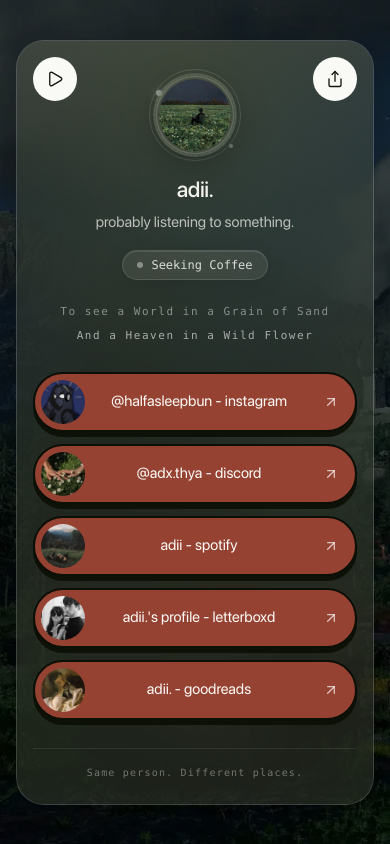
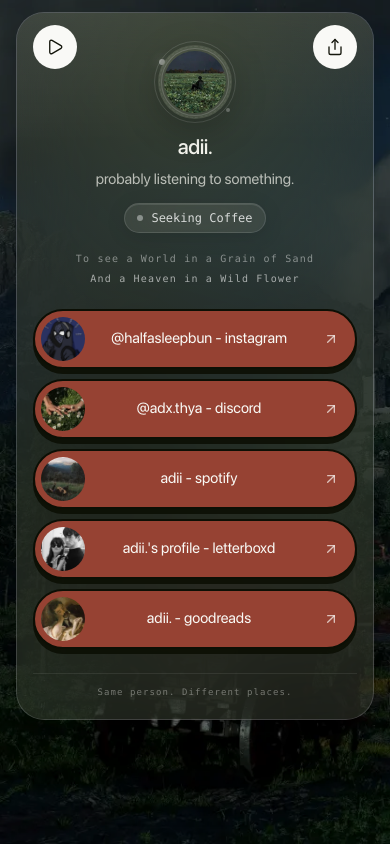
Before and after one commit to adxthya/adithya-link, a Next.js app: page / in a window 390 px wide. Built offline with nearby package versions, Linux system fonts and the light colour scheme.

Commit message:
Refine home layout for small screens

```diff
--- a/app/page.jsx
+++ b/app/page.jsx
@@ -6,7 +6,7 @@ import { links } from "./links";
 
 export default function Home() {
   return (
-    <main className="relative flex h-dvh w-full flex-col items-center justify-center overflow-hidden bg-background px-4 py-8 sm:py-0">
+<main className="relative flex min-h-screen w-full flex-col items-center justify-start overflow-x-hidden bg-background px-4 py-3 sm:h-screen sm:justify-center sm:overflow-hidden sm:py-6">
       {/* Background */}
       <div
         className="absolute inset-0 bg-cover bg-center"
@@ -15,10 +15,7 @@ export default function Home() {
       />
 
       {/* Background overlay */}
-      <div
-        className="absolute inset-0 bg-black/30"
-        aria-hidden="true"
-      />
+      <div className="absolute inset-0 bg-black/30" aria-hidden="true" />
 
       {/* Glass card */}
       <div className="relative z-10 w-full max-w-lg overflow-hidden rounded-[28px] border border-white/[0.16] bg-white/[0.08] shadow-[0_24px_80px_rgba(0,0,0,0.28)] backdrop-blur-2xl">
@@ -30,7 +27,7 @@ export default function Home() {
 
         {/* Glass reflection */}
         <div
-          className="pointer-events-none absolute inset-x-0 top-0 h-40 bg-gradient-to-b from-white/[0.08] to-transparent"
+          className="pointer-events-none absolute inset-x-0 top-0 h-32 bg-gradient-to-b from-white/[0.08] to-transparent sm:h-40"
           aria-hidden="true"
         />
 
@@ -40,7 +37,7 @@ export default function Home() {
           aria-hidden="true"
         />
 
-        <div className="relative z-10 flex flex-col px-4 pb-6 pt-4 sm:px-5 sm:pb-10 sm:pt-6">
+        <div className="relative z-10 flex flex-col px-4 pb-5 pt-3 min-[700px]:pb-8 min-[700px]:pt-5 sm:px-5">
           {/* Header controls */}
           <div className="flex items-start justify-between">
             <MusicButton />
@@ -48,33 +45,33 @@ export default function Home() {
           </div>
 
           {/* Profile */}
-          <header className="-mt-8 flex flex-col items-center text-center">
-            {/* Avatar decoration */}
-            <div className="relative flex size-[92px] items-center justify-center sm:size-[112px]">
-              {/* Orbit ring */}
+          <header className="-mt-7 flex flex-col items-center text-center">
+            {/* Avatar */}
+            <div className="relative flex size-[82px] items-center justify-center min-[700px]:size-[104px]">
+              {/* Outer orbit */}
               <div
                 className="absolute inset-0 rounded-full border border-white/[0.14]"
                 aria-hidden="true"
               />
 
-              {/* Dashed orbit */}
+              {/* Inner orbit */}
               <div
-                className="absolute inset-[5px] rounded-full border border-dashed border-white/[0.12]"
+                className="absolute inset-[5px] rounded-full border border-dashed border-white/[0.11]"
                 aria-hidden="true"
               />
 
-              {/* Floating accent dots */}
+              {/* Accent dots */}
               <span
-                className="absolute left-[7px] top-[21px] size-1.5 rounded-full bg-white/45 shadow-[0_0_12px_rgba(255,255,255,0.35)]"
+                className="absolute left-[5px] top-[18px] size-1.5 rounded-full bg-white/45 shadow-[0_0_12px_rgba(255,255,255,0.35)]"
                 aria-hidden="true"
               />
 
               <span
-                className="absolute bottom-[13px] right-[8px] size-1 rounded-full bg-white/30"
+                className="absolute bottom-[11px] right-[6px] size-1 rounded-full bg-white/30"
                 aria-hidden="true"
               />
 
-              {/* Avatar glass frame */}
+              {/* Avatar frame */}
               <div className="relative rounded-full bg-white/[0.07] p-[3px] shadow-[0_10px_35px_rgba(0,0,0,0.25)] backdrop-blur-md">
                 <div className="rounded-full border border-white/[0.18] bg-black/10 p-[2px]">
                   <img
@@ -83,13 +80,13 @@ export default function Home() {
                     width={512}
                     height={512}
                     fetchPriority="high"
-                    className="size-[72px] rounded-full object-cover sm:size-[88px]"
+                    className="size-[62px] rounded-full object-cover min-[700px]:size-[80px]"
                   />
                 </div>
               </div>
             </div>
 
-            <h1 className="mt-3 text-[22px] font-medium tracking-[-0.02em] text-foreground sm:text-[25px]">
+            <h1 className="mt-2 text-[21px] font-medium tracking-[-0.02em] text-foreground min-[700px]:mt-3 min-[700px]:text-[25px]">
               adii.
             </h1>
 
@@ -97,31 +94,29 @@ export default function Home() {
           </header>
 
           {/* Status */}
-          <div className="mt-4 flex items-center justify-center sm:mt-5">
-            <div className="inline-flex items-center gap-2 rounded-full border border-white/[0.12] bg-white/[0.07] px-3.5 py-1.5 font-mono text-xs text-white/80 shadow-[inset_0_1px_0_rgba(255,255,255,0.1),0_4px_20px_rgba(0,0,0,0.12)] backdrop-blur-xl sm:px-4 sm:py-2 sm:text-sm">
+          <div className="mt-3 flex items-center justify-center min-[700px]:mt-5">
+            <div className="inline-flex items-center gap-2 rounded-full border border-white/[0.12] bg-white/[0.07] px-3 py-1.5 font-mono text-xs text-white/80 shadow-[inset_0_1px_0_rgba(255,255,255,0.1),0_4px_20px_rgba(0,0,0,0.12)] backdrop-blur-xl min-[700px]:px-4 min-[700px]:py-2 min-[700px]:text-sm">
               <span className="h-1.5 w-1.5 rounded-full bg-white/40" />
               Seeking Coffee
             </div>
           </div>
 
           {/* Quote */}
-          <p className="mt-5 text-center font-mono text-[11px] leading-6 tracking-[0.14em] text-white/45 sm:mt-7 sm:text-xs">
+          <p className="mt-4 text-center font-mono text-[10px] leading-5 tracking-[0.12em] text-white/45 min-[700px]:mt-7 min-[700px]:text-xs min-[700px]:leading-6 min-[700px]:tracking-[0.14em]">
             To see a World in a Grain of Sand
             <br />
-            <span className="text-white/60">
-              And a Heaven in a Wild Flower
-            </span>
+            <span className="text-white/60">And a Heaven in a Wild Flower</span>
           </p>
 
           {/* Links */}
-          <nav className="mt-6 flex flex-col gap-3 sm:mt-8 sm:gap-4">
+          <nav className="mt-5 flex flex-col gap-2.5 min-[700px]:mt-8 min-[700px]:gap-4">
             {links.map((link) => (
               <LinkItem key={link.id} link={link} />
             ))}
           </nav>
 
           {/* Footer */}
-          <footer className="mt-7 border-t border-white/[0.08] px-1 pt-4 text-center font-mono text-[10px] tracking-[0.12em] text-foreground/40 sm:mt-10 sm:pt-5">
+          <footer className="mt-6 border-t border-white/[0.08] px-1 pt-3 text-center font-mono text-[9px] tracking-[0.12em] text-foreground/40 min-[700px]:mt-10 min-[700px]:pt-5 min-[700px]:text-[10px]">
             Same person. Different places.
           </footer>
         </div>
```
